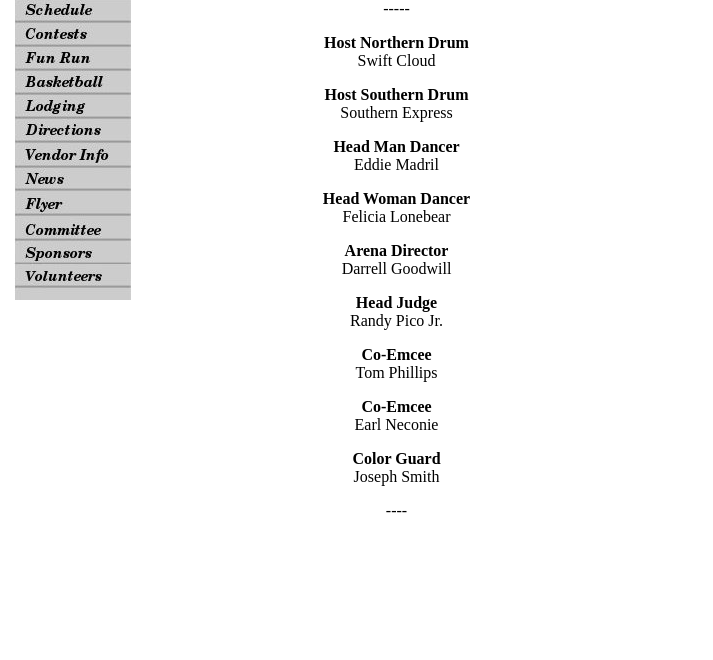
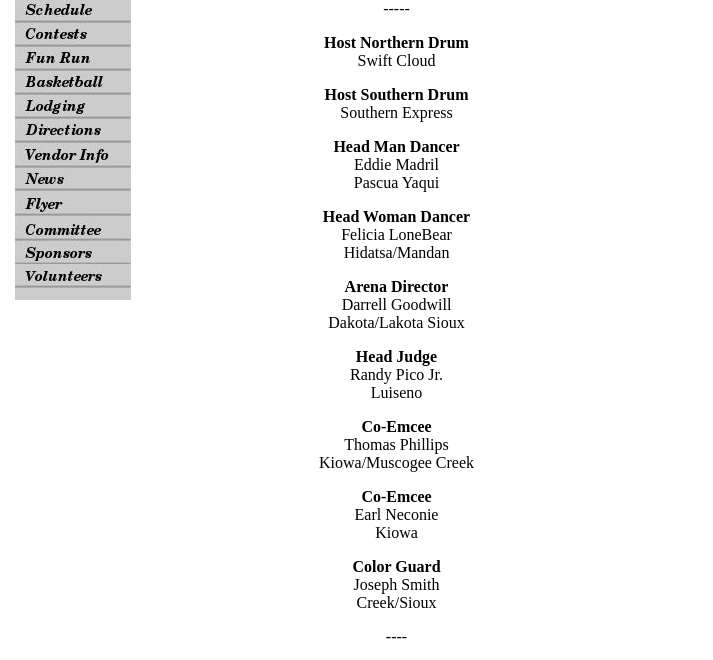
Before and after one commit to kbighorse/stanfordpowwow, a plain HTML site: page static/headstaff.html in a window 1280 px wide. Shown: the part 200-860 px from the top of the page, without its empty margins (0-713 px from the left). Before the commit the page ends 800 px from the top, so only its background shows below. Drawn offline with Linux system fonts and the light colour scheme.

Commit message:
head staff edits

```diff
--- a/static/headstaff.html
+++ b/static/headstaff.html
@@ -43,30 +43,37 @@ Southern Express<br>
 
 <p><b>Head Man Dancer</b><br />
 Eddie Madril<br>
+Pascua Yaqui
 </p>
 
 <p><b>Head Woman Dancer</b><br />
-Felicia Lonebear<br>
+Felicia LoneBear<br>
+Hidatsa/Mandan
 </p>
 
 <p><b>Arena Director</b><br />
 Darrell Goodwill<br>
+Dakota/Lakota Sioux
 </p>
 
 <p><b>Head Judge</b><br />
 Randy Pico Jr.<br>
+Luiseno
 </p>
 
 <p><b>Co-Emcee</b><br />
-Tom Phillips<br>
+Thomas Phillips<br>
+Kiowa/Muscogee Creek
 </p>
 
 <p><b>Co-Emcee</b><br />
 Earl Neconie<br>
+Kiowa
 </p>
 
 <p><b>Color Guard</b><br>
 Joseph Smith<br>
+Creek/Sioux
 </p> ----
 
 </div>
```
